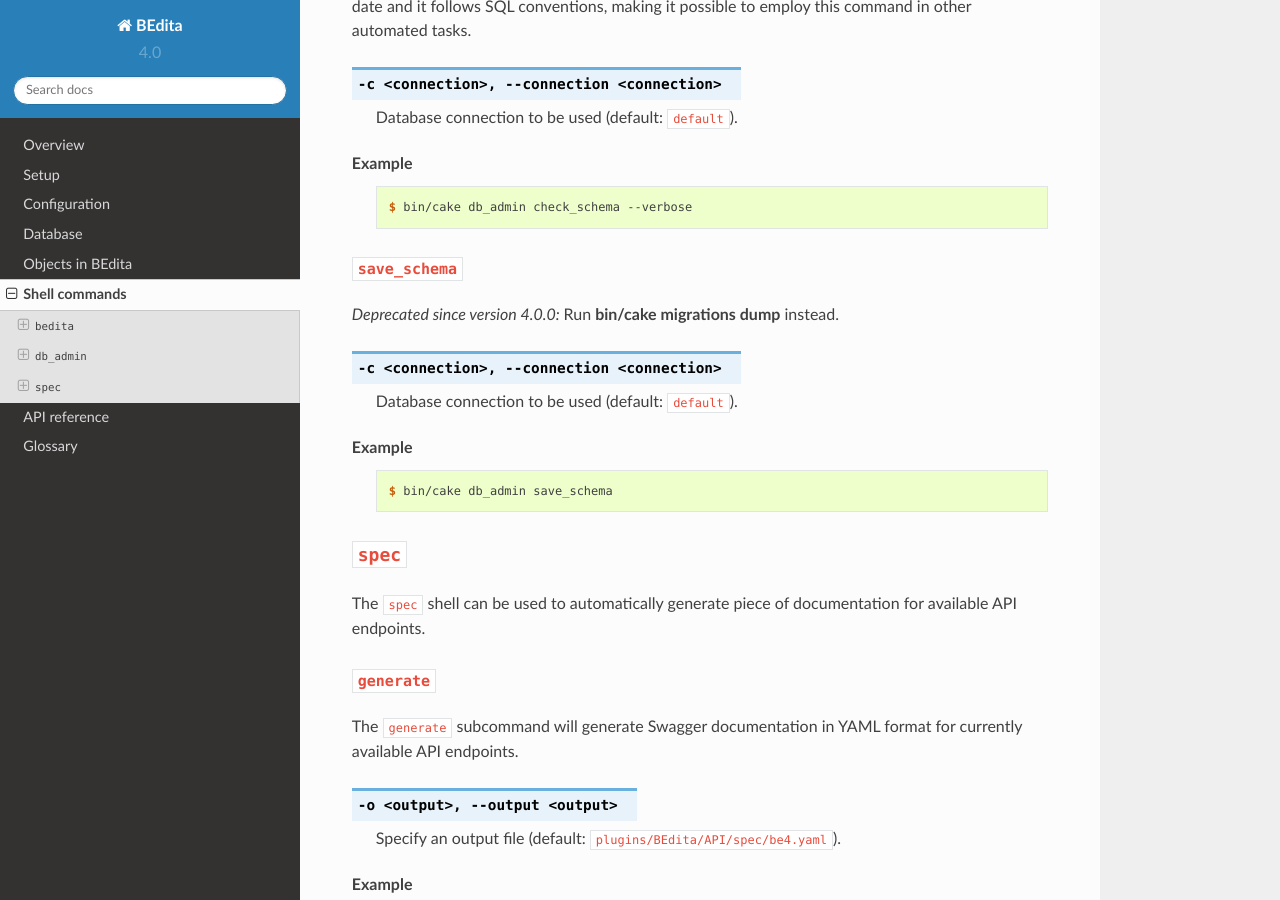
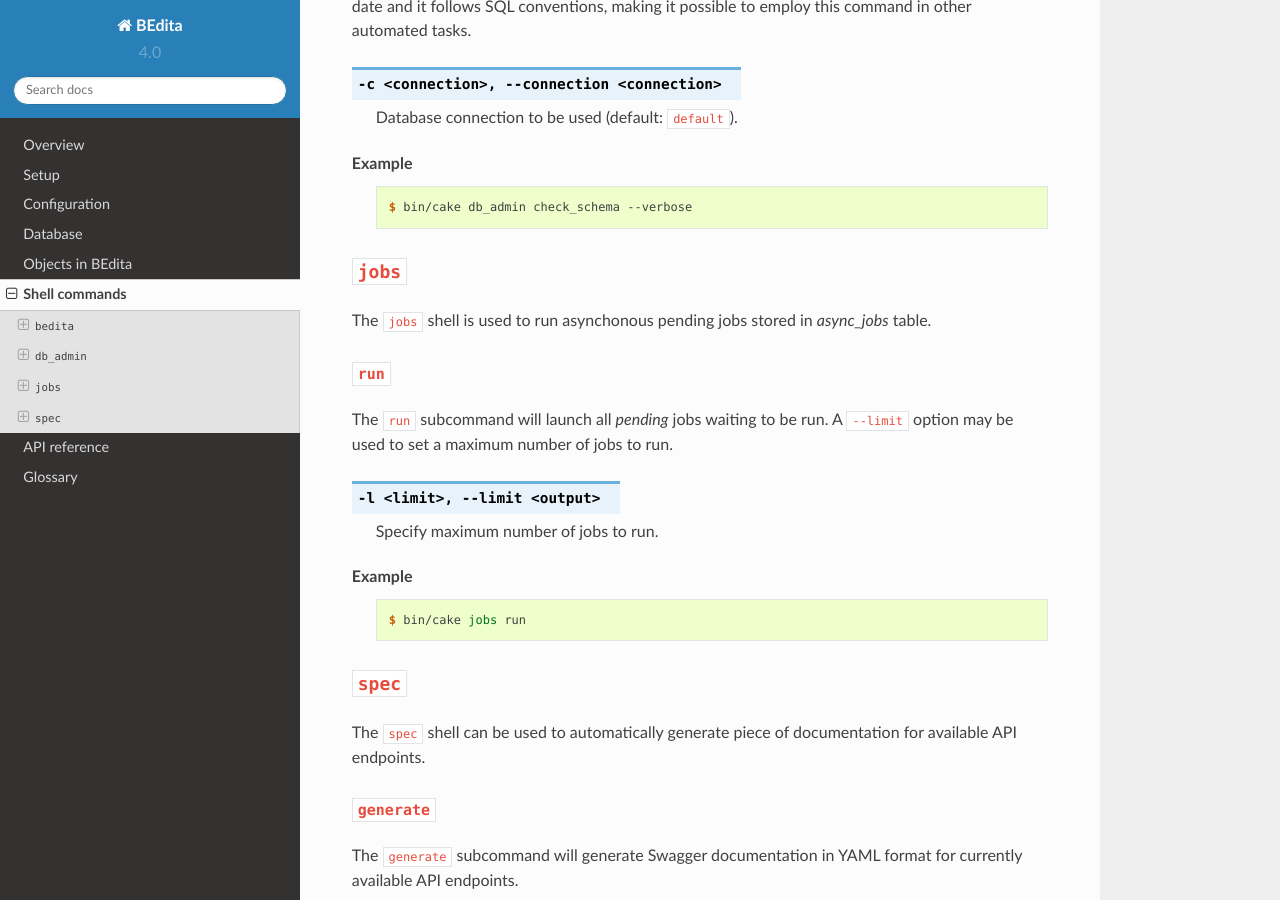
Before and after one commit to bedita/docs, a Sphinx documentation site: the page built from source/shell.rst, in a window 1280 px wide and 900 px high, scrolled down 2842 px. Built offline with Sphinx 7.4.7 and the Read the Docs theme 2.0.0, drawn with Linux system fonts in a browser that asks for light colours.

Commit message:
docs: jpbs shell

```diff
--- a/source/shell.rst
+++ b/source/shell.rst
@@ -156,24 +156,33 @@
 
         $ bin/cake db_admin check_schema --verbose
 
-.. _shell:db_admin:save_schema:
 
-``save_schema``
----------------
+.. _shell:jobs:
 
-.. deprecated:: 4.0.0
-    Run :command:`bin/cake migrations dump` instead.
+``jobs``
+========
 
-.. program:: db_admin save_schema
+The ``jobs`` shell is used to run asynchonous pending jobs stored in `async_jobs` table.
 
-.. option:: -c <connection>, --connection <connection>
+.. _shell:spec:run:
 
-   Database connection to be used (default: ``default``).
+``run``
+------------
+
+The ``run`` subcommand will launch all `pending` jobs waiting to be run.
+A ``--limit`` option may be used to set a maximum number of jobs to run.
+
+.. program:: jobs run
+
+.. option:: -l <limit>, --limit <output>
+
+   Specify maximum number of jobs to run.
 
 Example
     ::
 
-        $ bin/cake db_admin save_schema
+        $ bin/cake jobs run
+
 
 .. _shell:spec:
 
```
